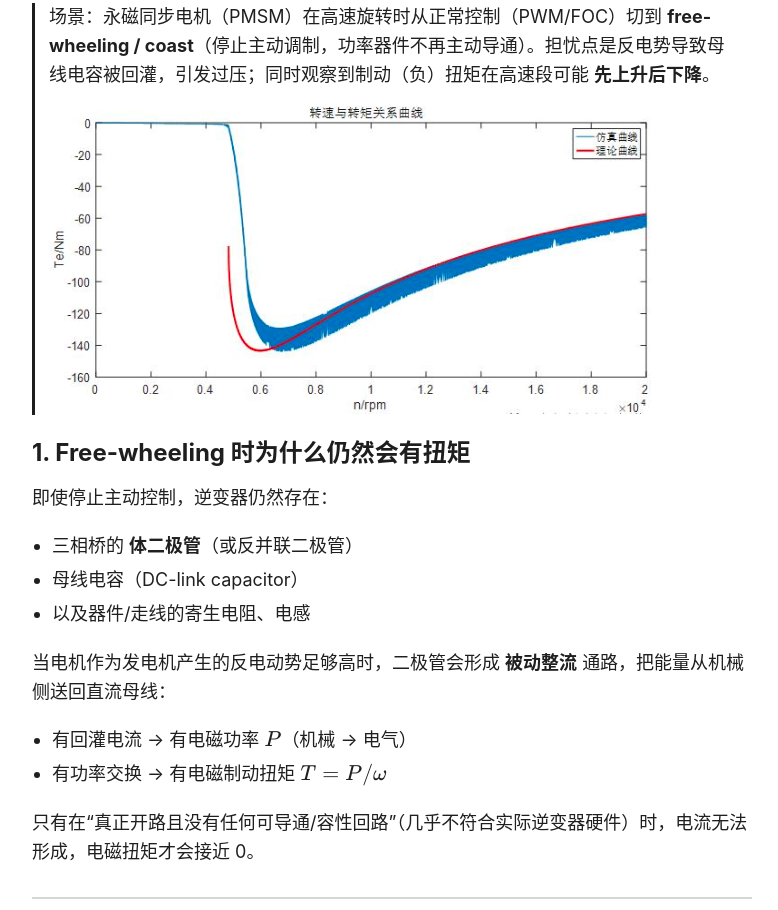
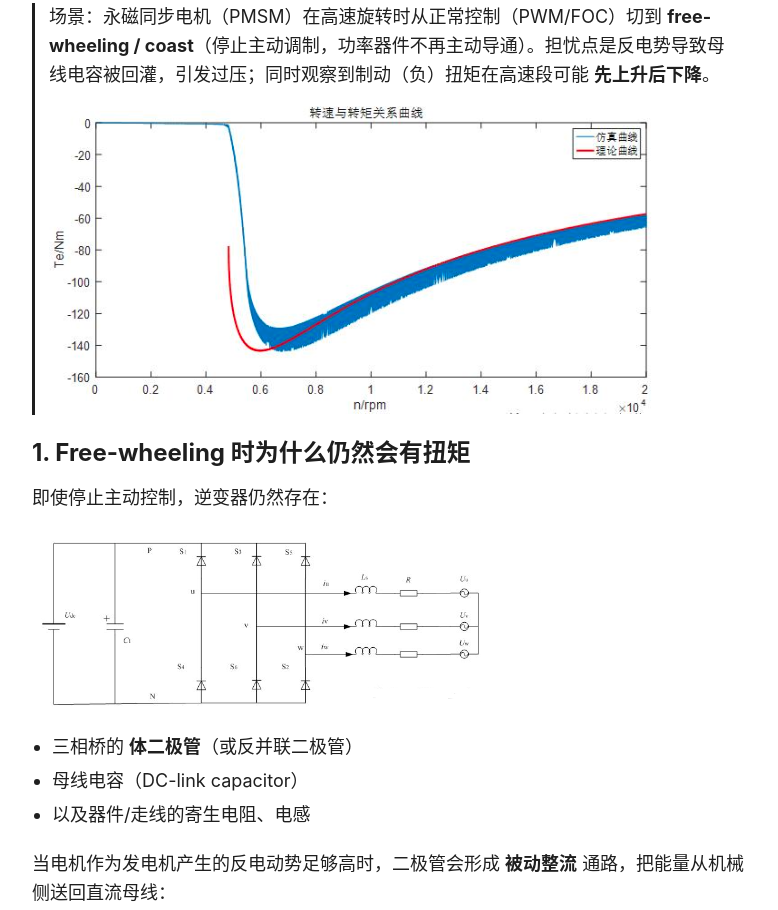
Before and after one commit to Miles745/miblogpub, a plain HTML site: page posts/pmsm为什么在free-wheeling时扭矩先增后减/index.html in a window 1280 px wide. Shown: the part 255-1165 px from the top of the page, without its empty margins (248-1026 px from the left). Drawn offline with nearby package versions, Linux system fonts and the light colour scheme.

Commit message:
auto deploy Miles745/miblogs.github.io@5446916f98633667b8616d562ad5f134091cd4a3

```diff
--- a/posts/pmsm为什么在free-wheeling时扭矩先增后减/index.html
+++ b/posts/pmsm为什么在free-wheeling时扭矩先增后减/index.html
@@ -227,6 +227,7 @@
 </blockquote>
 <h3 id="1-free-wheeling-时为什么仍然会有扭矩">1. Free-wheeling 时为什么仍然会有扭矩<a hidden class="anchor" aria-hidden="true" href="#1-free-wheeling-时为什么仍然会有扭矩">#</a></h3>
 <p>即使停止主动控制，逆变器仍然存在：</p>
+<p><img alt="alt text" loading="lazy" src="/miblogpub/img/PMSM为什么在FreeWheeling时扭矩先增后减/6SO.png"></p>
 <ul>
 <li>三相桥的 <strong>体二极管</strong>（或反并联二极管）</li>
 <li>母线电容（DC-link capacitor）</li>
```
Also changed, not shown: img/PMSM为什么在FreeWheeling时扭矩先增后减/6SO.png (added), posts/PMSM为什么在FreeWheeling时扭矩先增后减/SpdTrq6SO.png (deleted), 2 other files.
